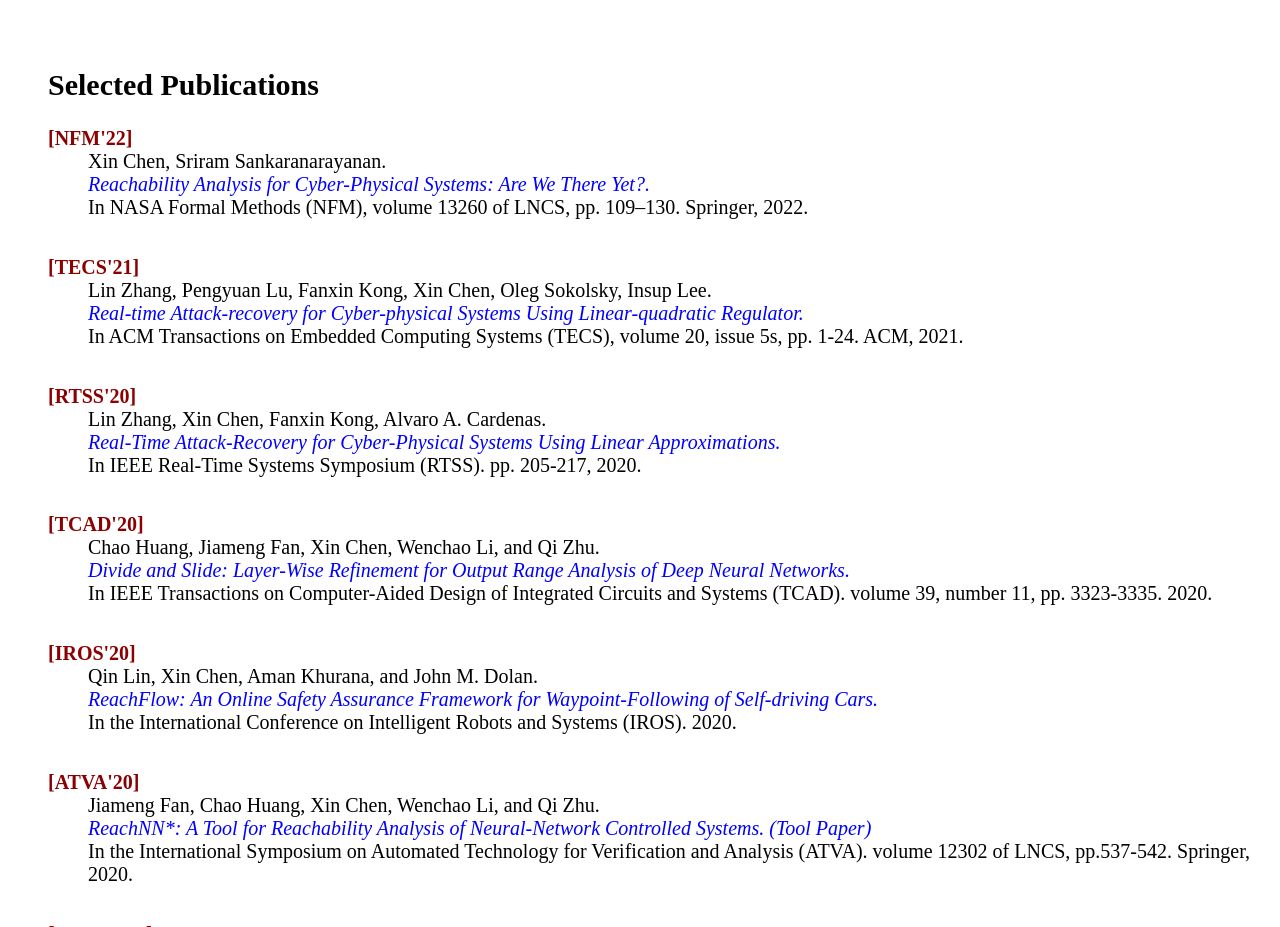
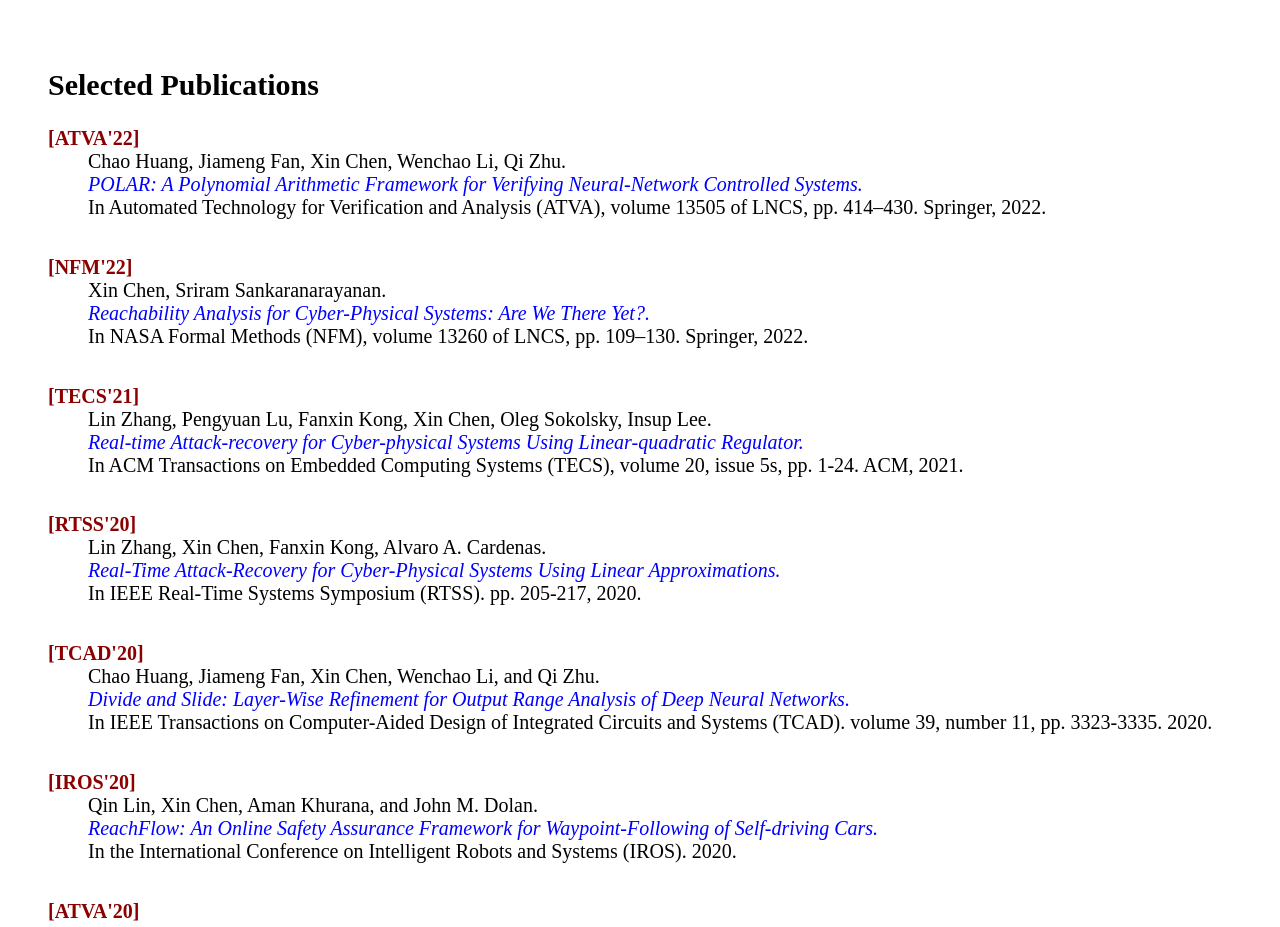
Before and after one commit to shinchern/shinchern.github.io, a plain HTML site: page index.html in a window 1280 px wide. Shown: the part 1812-2739 px from the top of the page. Drawn offline with Linux system fonts and the light colour scheme.

Commit message:
Update index.html

```diff
--- a/index.html
+++ b/index.html
@@ -114,6 +114,8 @@
      <h2>Selected Publications</h2>
 
      <dl>
+	 <dt style="color:darkred;font-weight:bold">[ATVA'22]</dt>
+         <dd>Chao Huang, Jiameng Fan, Xin Chen, Wenchao Li, Qi Zhu. <br> <font color="blue"><i> POLAR: A Polynomial Arithmetic Framework for Verifying Neural-Network Controlled Systems. </i></font> <br> In Automated Technology for Verification and Analysis (ATVA), volume 13505 of LNCS, pp. 414–430. Springer, 2022.</dd>
          <dt style="color:darkred;font-weight:bold">[NFM'22]</dt>
          <dd>Xin Chen, Sriram Sankaranarayanan. <br> <font color="blue"><i> Reachability Analysis for Cyber-Physical Systems: Are We There Yet?. </i></font> <br> In NASA Formal Methods (NFM), volume 13260 of LNCS, pp. 109–130. Springer, 2022.</dd>
          <dt style="color:darkred;font-weight:bold">[TECS'21]</dt>
```
